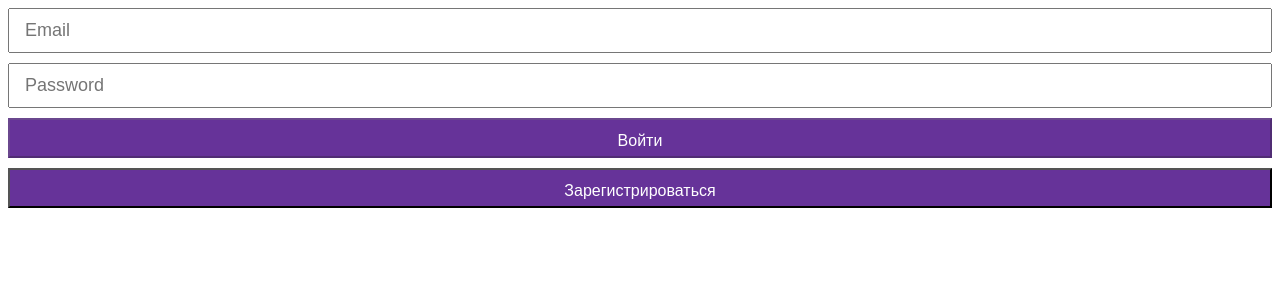
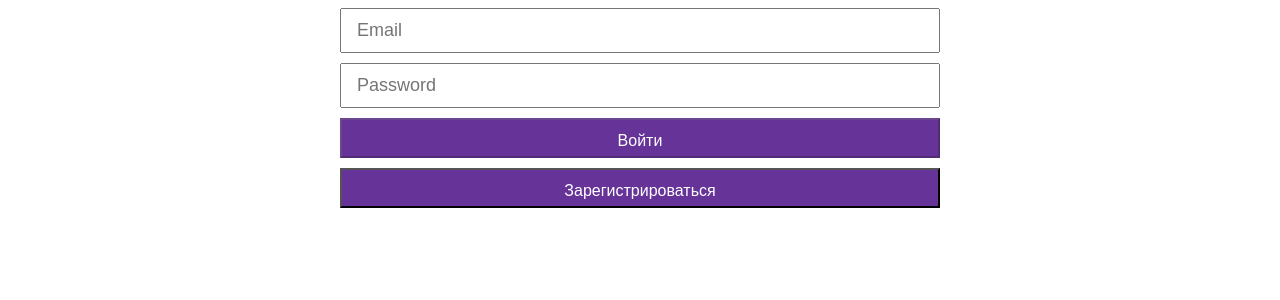
Before and after one commit to StarkElessar/advanced-auth-react, a React (Create React App) app: page / in a window 1280 px wide. Shown: the top 300 px of the page. Built offline with nearby package versions, Linux system fonts and the light colour scheme.

Commit message:
style: add

```diff
--- a/src/App.css
+++ b/src/App.css
@@ -1,3 +1,11 @@
+#root {
+  width: 100%;
+  height: 100%;
+  display: flex;
+  flex-direction: column;
+  justify-content: center;
+  align-items: center;
+}
 .wrapper {
   height: 100vh;
   width: 100%;
@@ -10,6 +18,7 @@
   display: flex;
   flex-direction: column;
   justify-content: center;
+  width: 600px;
 }
 .login__input {
   padding: 10px 15px;
```
